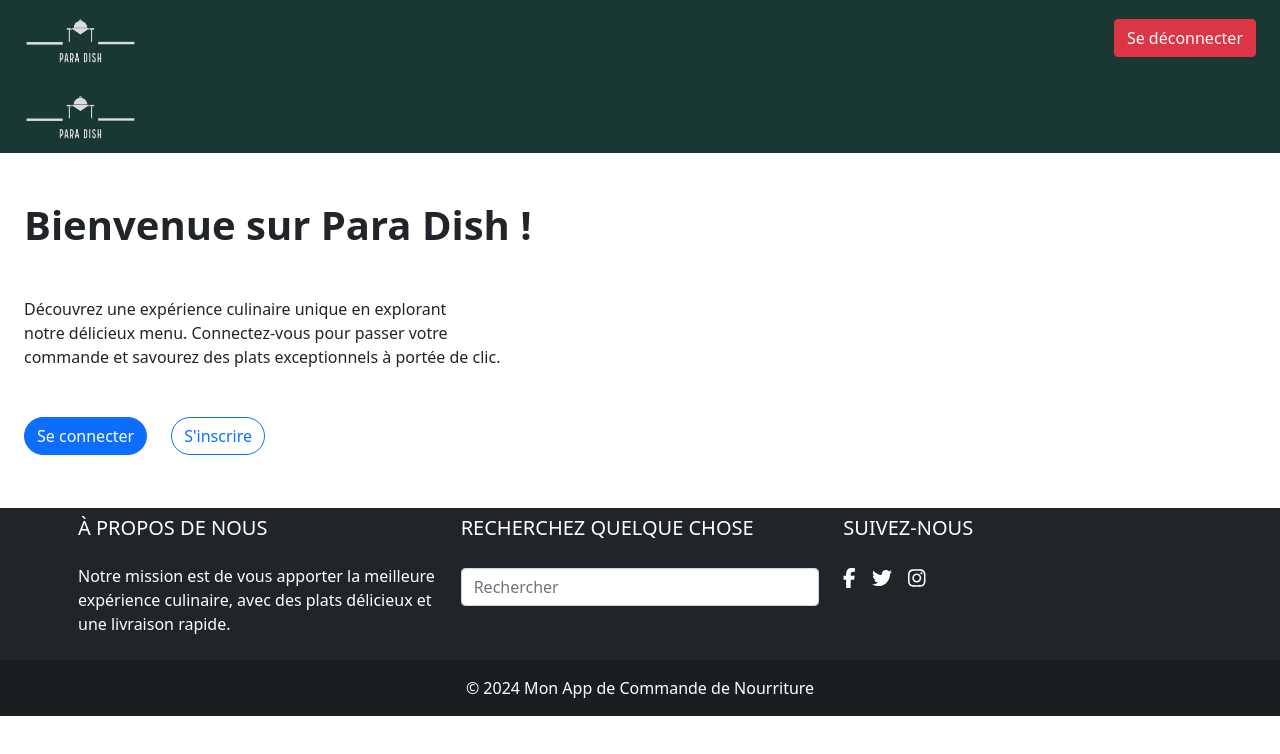
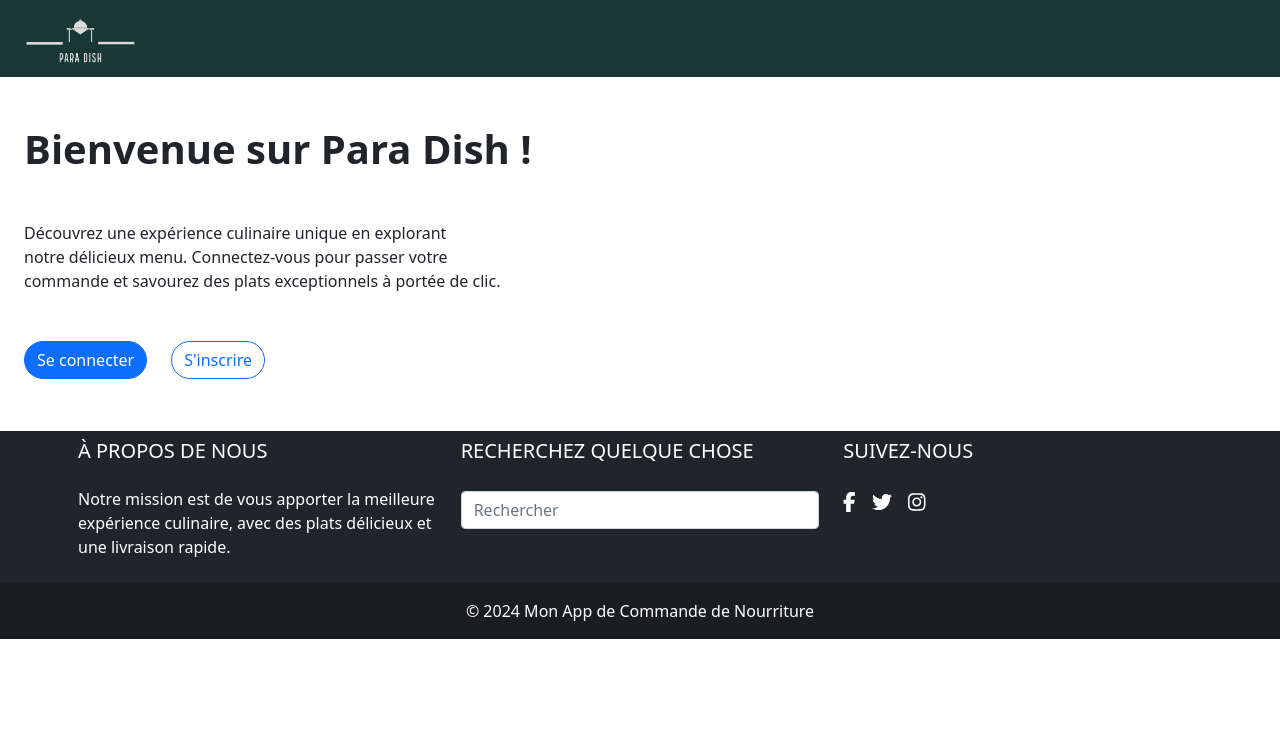
Before and after one commit to Food-orders-mgt2/frontend, a React (Vite) app: page / in a window 1280 px wide. Shown: the top 754 px of the page. Built offline with nearby package versions, Linux system fonts and the light colour scheme; no server answers.

Commit message:
fix : Update app.jsx

```diff
--- a/src/App.jsx
+++ b/src/App.jsx
@@ -1,21 +1,30 @@
-import {Routes, Route} from "react-router-dom";
-import Home from "./pages/Home";
+import React from 'react';
+import { Routes, Route, useLocation } from 'react-router-dom';
+import Home from './pages/Home';
+import SignUpModal from './components/SignUpModal';
+import SigninModal from './components/SigninModal';
+import Private from './pages/Private/Private';
+import PrivateHome from './pages/Private/PrivateHome/PrivateHome';
 import Navbar from './components/Navbar';
-import SignUpModal from "./components/SignUpModal";
-import SigninModal from "./components/SigninModal";
-import Private from "./pages/Private/Private";
-import PrivateHome from "./pages/Private/PrivateHome/PrivateHome";
+import AdminHome from './pages/Private/PrivateHome/AdminHome'
 
 function App() {
+  const location = useLocation();
+
   return (
     <>
       <SignUpModal />
-      <SigninModal/>
-      <Navbar />
+      <SigninModal />
+      {location.pathname !== '/' &&  (
+        <>
+          <Navbar/>
+        </>
+      )}
       <Routes>
-        <Route path="/" element={<Home/>} />
+        <Route path="/" element={<Home />} />
         <Route path="/private" element={<Private />}>
           <Route path="/private/private-home" element={<PrivateHome />} />
+          <Route path="/private/admin-home" element={<AdminHome/>} />
         </Route>
       </Routes>
     </>
```
